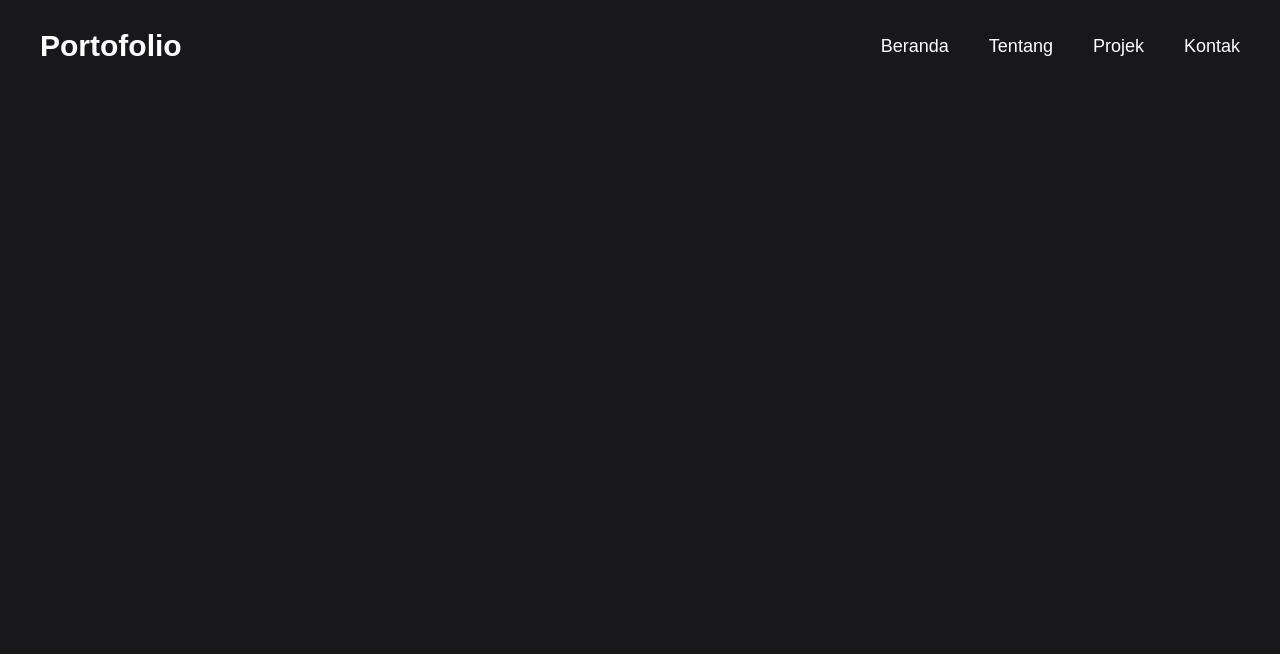
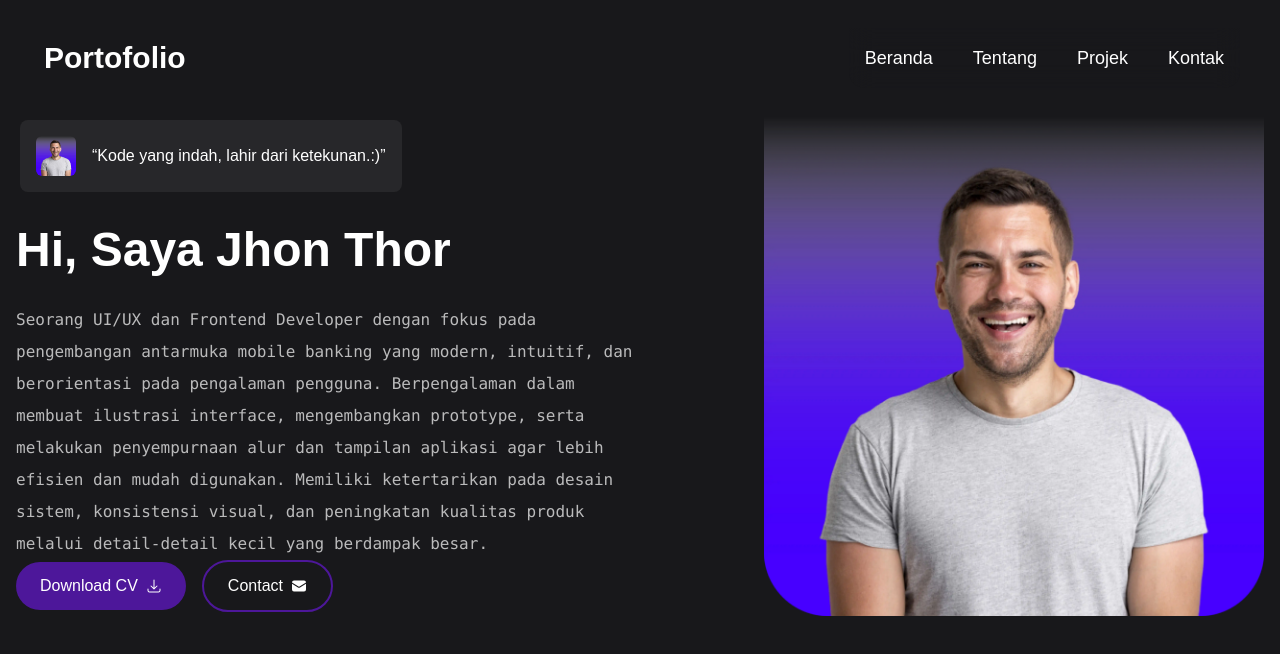
Before and after one commit to reskiwindraa/web-portofolio, a React (Vite) app: page / in a window 1280 px wide. Shown: the top 654 px of the page. Built offline with nearby package versions, Linux system fonts and the light colour scheme.

Commit message:
bio profil

```diff
--- a/package.json
+++ b/package.json
@@ -10,9 +10,11 @@
     "preview": "vite preview"
   },
   "dependencies": {
+    "@heroicons/react": "^2.2.0",
     "@tailwindcss/vite": "^4.1.17",
     "react": "^19.2.0",
     "react-dom": "^19.2.0",
+    "react-icons": "^5.5.0",
     "tailwindcss": "^4.1.17"
   },
   "devDependencies": {
--- a/src/App.jsx
+++ b/src/App.jsx
@@ -1,14 +1,62 @@
-import { useState } from 'react'
-
-
+import DataImage from "./data";
+import { useState } from "react";
+import { HiArrowDownTray, HiEnvelope } from "react-icons/hi2";
 
 function App() {
-  const [count, setCount] = useState(0)
+  const [count, setCount] = useState(0);
   return (
     <>
-    {/* <h1 className='text-4xl font-bold'>Halo Dunia</h1> */}
+      <div className="hero grid grid-cols-2">
+        <div>
+          <div className="flex items-center gap-3 mb-6 w-fit p-1 hover:scale-105 transition-all hover:bg-violet-900 rounded-[10px]">
+            <div className="flex items-center bg-zinc-800 p-4 rounded-lg">
+              <img
+                src={DataImage.HeroImage}
+                alt="Hero Image"
+                className="w-10 rounded-md"
+              />
+              <q className="text-white ml-4 ">
+                Kode yang indah, lahir dari ketekunan.:)
+              </q>
+            </div>
+          </div>
+
+          <h1 className="text-5xl/tight font-bold mb-6">Hi, Saya Jhon Thor</h1>
+          <p className="text-base/loose font-mono opacity-70">
+            Seorang UI/UX dan Frontend Developer dengan fokus pada pengembangan
+            antarmuka mobile banking yang modern, intuitif, dan berorientasi
+            pada pengalaman pengguna. Berpengalaman dalam membuat ilustrasi
+            interface, mengembangkan prototype, serta melakukan penyempurnaan
+            alur dan tampilan aplikasi agar lebih efisien dan mudah digunakan.
+            Memiliki ketertarikan pada desain sistem, konsistensi visual, dan
+            peningkatan kualitas produk melalui detail-detail kecil yang
+            berdampak besar.
+          </p>
+          <div className="flex items-center gap-4 text-center">
+            <a
+              href="#"
+              className="flex items-center gap-2 pl-6 pr-6 bg-violet-900 p-3 rounded-full hover:scale-102 transition hover:bg-violet-700 duration-200 erase-in-out transform"
+            >
+              <span>Download CV</span>
+              <HiArrowDownTray />
+            </a>
+            <a
+              href="#"
+              className="flex items-center gap-2 pl-6 pr-6 border-2 border-violet-900 p-3 rounded-full hover:scale-102 transition hover:border-violet-700 duration-200 erase-in-out transform"
+            >
+              <span>Contact</span>
+              <HiEnvelope />
+            </a>
+          </div>
+        </div>
+        <img
+          src={DataImage.HeroImage}
+          alt="Hero Image"
+          className="w-[500px] ml-auto"
+        />
+      </div>
     </>
-  )
+  );
 }
 
-export default App
+export default App;
--- a/src/components/Navbar.jsx
+++ b/src/components/Navbar.jsx
@@ -1,30 +1,57 @@
+import { useState,useEffect, use } from 'react'
 import React from 'react'
 
 const Navbar = () => {
+    const [active, setActive] = useState(false);
+
+    useEffect(() => {
+        const handleScroll = () => {
+            if (window.scrollY > 150) {
+                setActive(true);
+                } else {
+                setActive(false);
+            }
+        }
+        window.addEventListener('scroll', handleScroll);
+        return () => {
+            window.removeEventListener('scroll', handleScroll);
+        }
+    },[]);
+
   return (
     <div className='navbar py-7 flex items-center justify-between px-6'>
         <div className='logo'>
-        <h1 className='text-3xl font-bold'>Portofolio</h1>
+        <h1 className='text-3xl font-bold bg-white text-black p-1 md:bg-transparent md:text-white'>Portofolio</h1>
         </div>
 
-        <ul className='menu flex items-center gap-10 sm:static text-lg font-medium fixed left-1/2 -translate-x-1/2
-        md:translate-x-0'>
+        <ul className={`menu flex items-center sm:gap-10 gap-4 md:static text-lg font-medium fixed left-1/2 -translate-x-1/2
+        md:translate-x-0 md:opacity-100 bg-white/30 backdrop-blur-md p-4 rounded-br-2xl rounded-bl-2xl md:bg-transparent
+        transition-all md-transition-none ${
+            active ? "top-0 opacity-100" : "-top-10 opacity-0"
+            }`}>
             <li>
-                <a href="#" className='text-lg font-medium hover:font-semibold'>Beranda</a>
+                <a href="#" className='sm:text-lg text-base font-medium hover:font-semibold transition-all duration-200'>
+                    Beranda</a>
             </li>
             <li>
-                <a href="#" className='text-lg font-medium hover:font-semibold'>Tentang</a>
+                <a href="#" className='sm:text-lg text-base font-medium hover:font-semibold transition-all'>
+                    Tentang</a>
             </li>
             <li>
-                <a href="#" className='text-lg font-medium hover:font-semibold'>Projek</a>
+                <a href="#" className='sm:text-lg text-base font-medium hover:font-semibold transition-all'>
+                    Projek</a>
             </li>
             <li>
-                <a href="#" className='text-lg font-medium hover:font-semibold'>Kontak</a>
+                <a href="#" className='sm:text-lg text-base font-medium hover:font-semibold transition-all'>
+                    Kontak</a>
             </li>
         </ul>
     </div>
 
+
+
   )
+  return
 }
 
 export default Navbar
```
Also changed, not shown: 1 other file (tests, documents, lock files or other folders).
